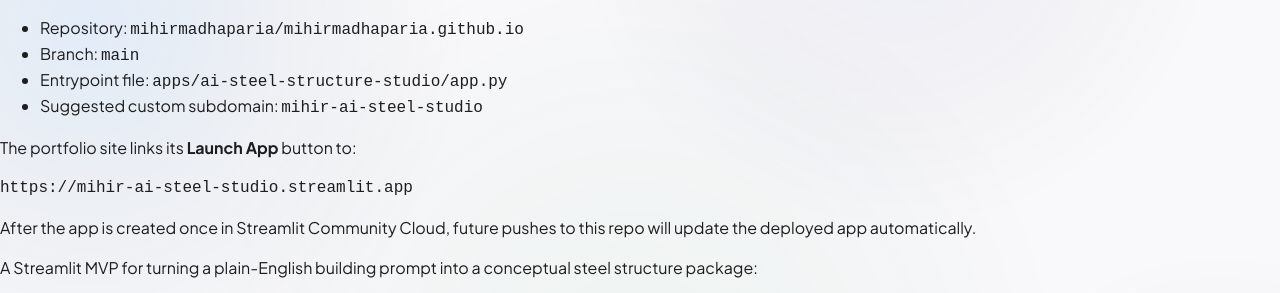
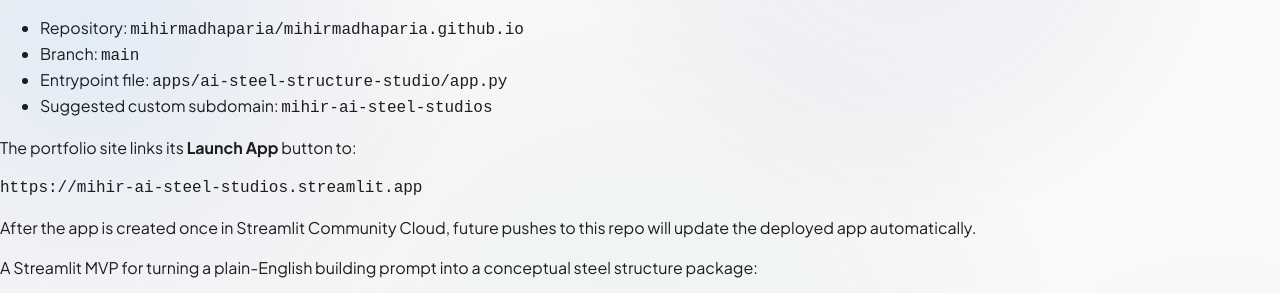
Before and after one commit to mihirmadhaparia/mihirmadhaparia.github.io, a Jekyll site: the page built from apps/ai-steel-structure-studio/README.md, in a window 1280 px wide and 900 px high. Shown: the part 207-500 px from the top of the window. Built offline with Jekyll 4.4.1, drawn with Linux system fonts in a browser that asks for light colours; our own code applies the rules of GitHub Pages for plain Markdown files.

Commit message:
Update Streamlit app URL

````diff
--- a/apps/ai-steel-structure-studio/README.md
+++ b/apps/ai-steel-structure-studio/README.md
@@ -9,12 +9,12 @@
 - Repository: `mihirmadhaparia/mihirmadhaparia.github.io`
 - Branch: `main`
 - Entrypoint file: `apps/ai-steel-structure-studio/app.py`
-- Suggested custom subdomain: `mihir-ai-steel-studio`
+- Suggested custom subdomain: `mihir-ai-steel-studios`
 
 The portfolio site links its **Launch App** button to:
 
 ```text
-https://mihir-ai-steel-studio.streamlit.app
+https://mihir-ai-steel-studios.streamlit.app
 ```
 
 After the app is created once in Streamlit Community Cloud, future pushes to this repo will update the deployed app automatically.
--- a/projects.html
+++ b/projects.html
@@ -35,7 +35,7 @@
                         <li>Uses editable steel, purlin, brace, and roofing catalogs so the project can keep growing into a deeper CAD and estimating workflow.</li>
                     </ul>
                     <div class="action-row action-row--top">
-                        <a href="https://mihir-ai-steel-studio.streamlit.app" target="_blank" rel="noopener noreferrer" class="button">Launch App</a>
+                        <a href="https://mihir-ai-steel-studios.streamlit.app" target="_blank" rel="noopener noreferrer" class="button">Launch App</a>
                         <a href="https://github.com/mihirmadhaparia/mihirmadhaparia.github.io/tree/main/apps/ai-steel-structure-studio" target="_blank" rel="noopener noreferrer" class="button-secondary">View App Files</a>
                     </div>
                 </div>
````
